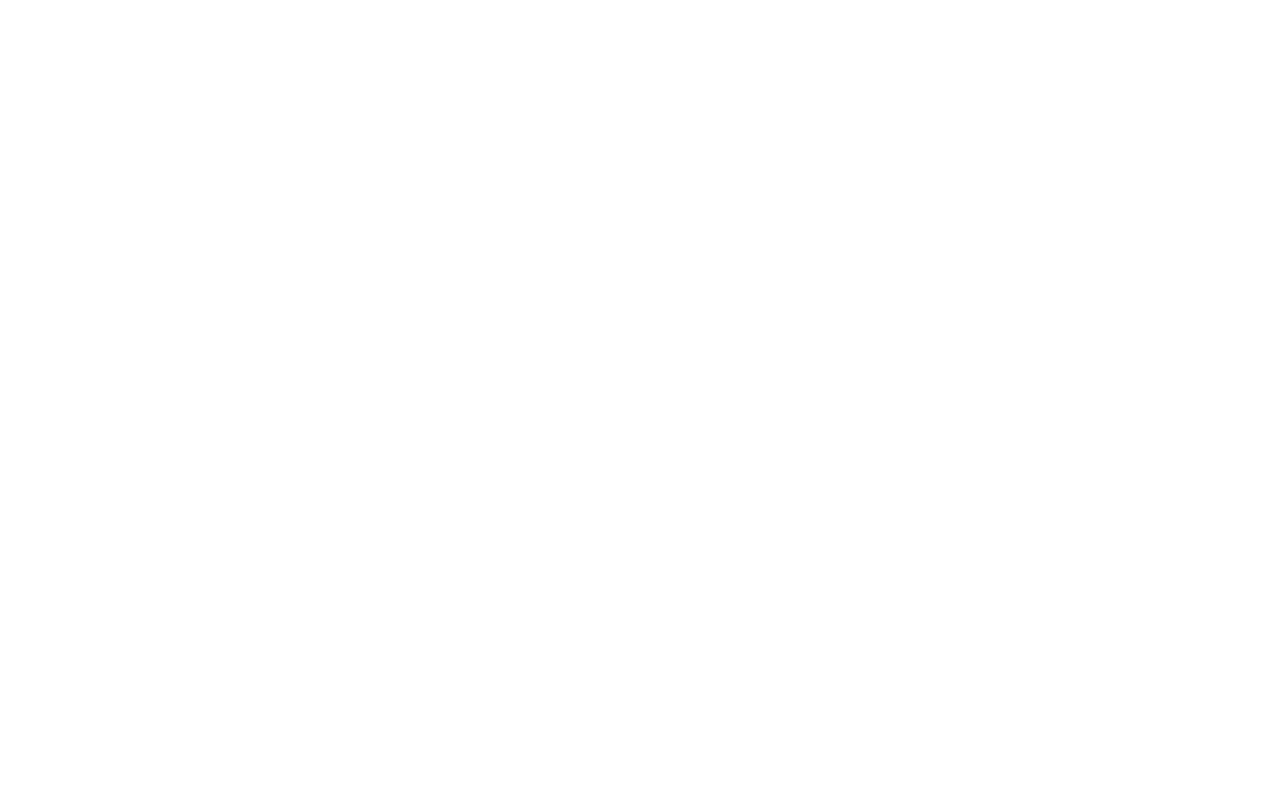
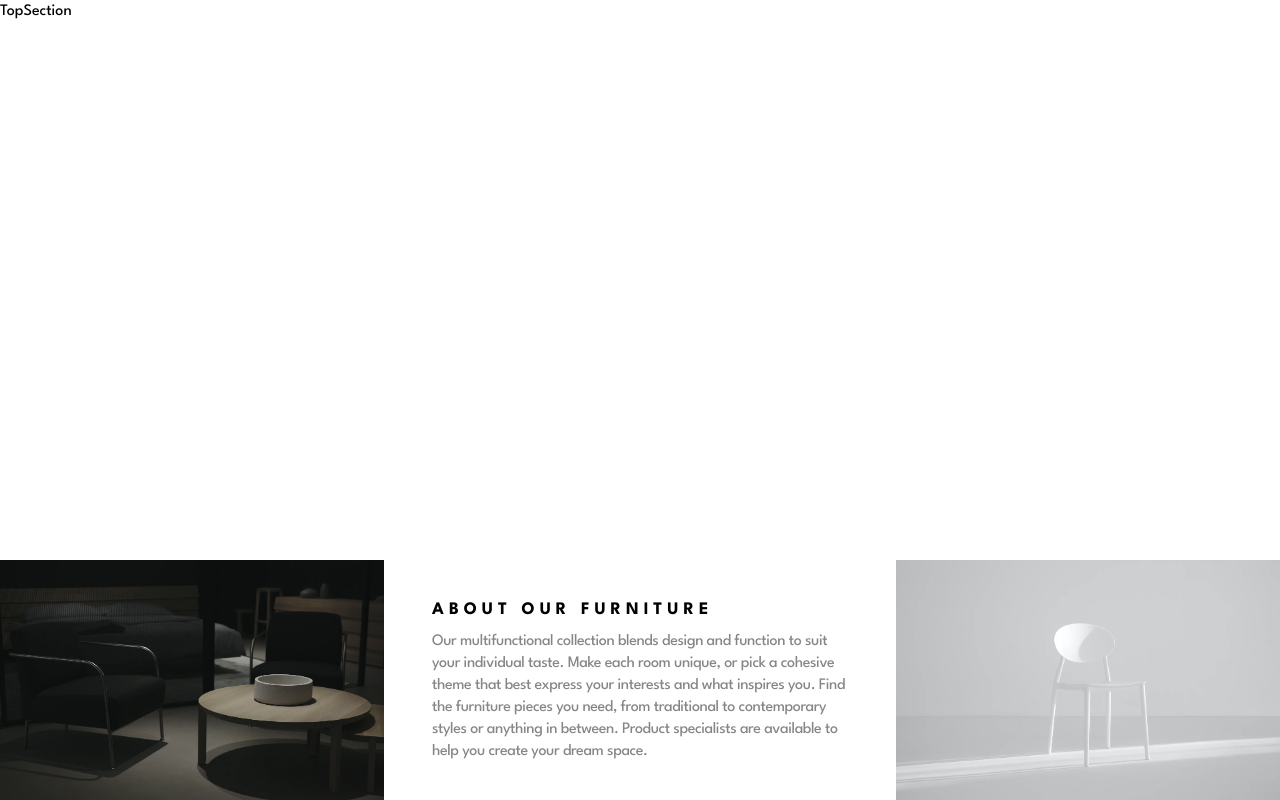
Before and after one commit to KoenvandenBerg/frontendmentor-room-homepage, a React (Vite) app: page / in a window 1280 px wide. Built offline with nearby package versions, Linux system fonts and the light colour scheme.

Commit message:
Add basic HomePage components

```diff
--- a/src/App.tsx
+++ b/src/App.tsx
@@ -1,5 +1,7 @@
+import Homepage from './components/Homepage/Homepage';
+
 function App() {
-  return <></>;
+  return <Homepage />;
 }
 
 export default App;
--- /dev/null
+++ b/src/components/Homepage/BottomSection.tsx
@@ -0,0 +1,31 @@
+export default function BottomSection() {
+  return (
+    <div className="flex-shrink-0 flex flex-col md:flex-row h-[30%]">
+      <img
+        className="w-full md:w-[30%] object-cover place-content-center"
+        src="/images/image-about-dark.webp"
+        alt=""
+      />
+      <section className="w-full md:w-[40%] py-[3.75rem] px-[3rem] flex flex-col items-center justify-center">
+        <div className="w-full max-w-[30.25rem] tracking-[-0.025rem]">
+          <h2 className="text-[1.1rem] font-bold uppercase tracking-[0.3125rem] mb-2">
+            About our furniture
+          </h2>
+          <p className="text-light-gray leading-[1.375rem]">
+            Our multifunctional collection blends design and function to suit
+            your individual taste. Make each room unique, or pick a cohesive
+            theme that best express your interests and what inspires you. Find
+            the furniture pieces you need, from traditional to contemporary
+            styles or anything in between. Product specialists are available to
+            help you create your dream space.
+          </p>
+        </div>
+      </section>
+      <img
+        className="w-full md:w-[30%] object-cover place-content-center"
+        src="/images/image-about-light.webp"
+        alt=""
+      />
+    </div>
+  );
+}
--- /dev/null
+++ b/src/components/Homepage/Homepage.tsx
@@ -0,0 +1,11 @@
+import BottomSection from './BottomSection';
+import TopSection from './TopSection';
+
+export default function Homepage() {
+  return (
+    <main className="h-screen w-full">
+      <TopSection />
+      <BottomSection />
+    </main>
+  );
+}
--- /dev/null
+++ b/src/components/Homepage/TopSection.tsx
@@ -0,0 +1,5 @@
+import React from 'react';
+
+export default function TopSection() {
+  return <section className="h-[70%] flex-shrink-0">TopSection</section>;
+}
--- a/src/index.css
+++ b/src/index.css
@@ -12,5 +12,5 @@
 
 :root {
   font-family: 'League Spartan';
-  font-weight: 400;
+  font-weight: 450;
 }
```
